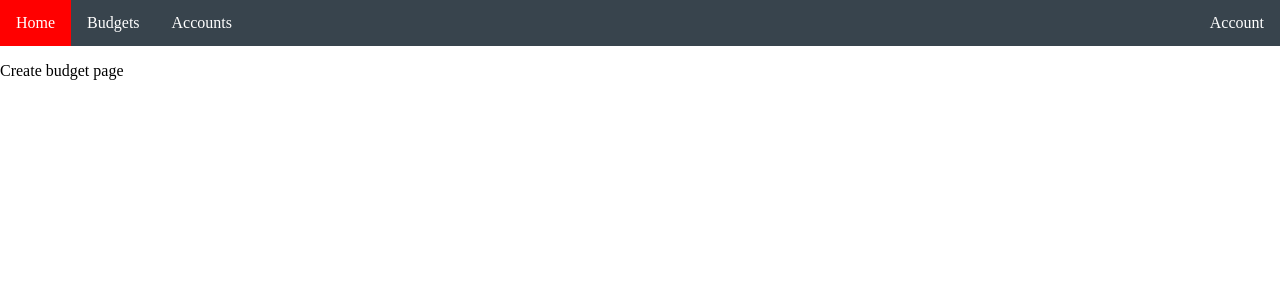
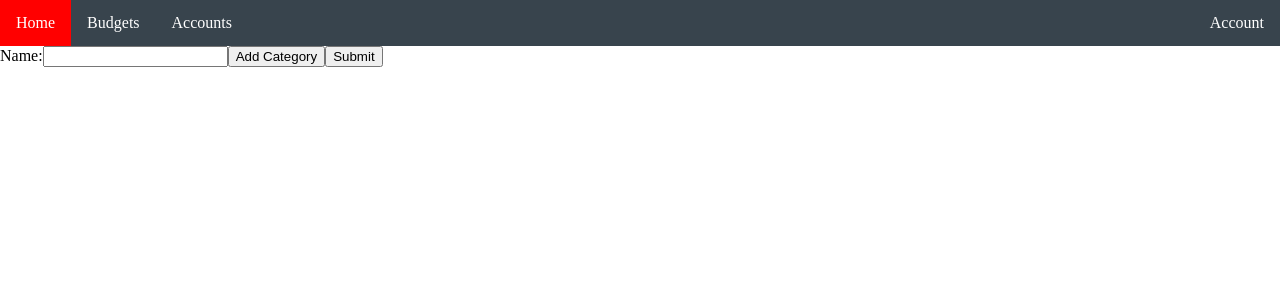
Before and after one commit to CallMeCCLemon/BudgetApp, a Next.js app in the folder web-app/: page /create-budget in a window 1280 px wide. Shown: the top 300 px of the page. Built offline with nearby package versions, Linux system fonts and the light colour scheme.

Commit message:
Insert create budget barebones table with scaling categories

```diff
--- /dev/null
+++ b/package.json
@@ -0,0 +1,5 @@
+{
+  "dependencies": {
+    "uuid": "^10.0.0"
+  }
+}
--- a/web-app/app/create-budget/page.tsx
+++ b/web-app/app/create-budget/page.tsx
@@ -1,10 +1,15 @@
 import "./page.css";
+import BudgetForm from "@/components/forms/create-budget-forms/budget-form";
+import {Budget} from "@/app/types/BudgetTypes";
+import {v4 as uuidv4} from 'uuid';
 
 export default function Page() {
+    let uuid = uuidv4();
+
     return (
         <div className="flex min-h-screen flex-col p-6">
             <div>
-                <p>Create budget page</p>
+                <BudgetForm name={""} budget={{Name:"", ID:uuid, Categories:[]}}></BudgetForm>
             </div>
         </div>
     );
--- /dev/null
+++ b/web-app/components/forms/create-budget-forms/budget-form.tsx
@@ -0,0 +1,87 @@
+"use client";
+
+import React, {useState} from "react";
+import {Budget, Category} from "@/app/types/BudgetTypes";
+import CategoryForm from "@/components/forms/create-budget-forms/category-form";
+// @ts-ignore
+import {v4 as uuidv4} from 'uuid';
+
+export interface BudgetProps {
+    name: string,
+    budget: Budget,
+}
+
+export default function BudgetForm(props: BudgetProps)  {
+    const [formData, setFormData] = useState({
+        name: props.name,
+        budget: props.budget || {
+            categories: [],
+            name: "",
+            ID: uuidv4(),
+        },
+    })
+
+    const handleChange = (event: { target: { name: any; value: any; }; }) => {
+        const { name, value } = event.target;
+        setFormData((prevState) => ({
+            ...prevState,
+            [name]:value,
+        }))
+    }
+
+    const addCategory = (e: { preventDefault: () => void; }) => {
+        setFormData((prevState) => ({
+            ...prevState,
+            budget:
+                {
+                    ...prevState.budget,
+                    Categories: [
+                        ...prevState.budget.Categories,
+                        {
+                            Total: 0,
+                            BudgetID: 0,
+                            Title: "Category Title",
+                            Allocated: 0,
+                            Spent: 0,
+                            ID: uuidv4(),}
+                    ]
+                }
+        }))
+        e.preventDefault();
+    }
+
+    const handleCategoryChange = (category: Category) => {
+        setFormData((prevState) => {
+            console.log(prevState.budget.Categories)
+            let categoryIndex = prevState.budget.Categories.findIndex(x => {
+                return x.ID === category.ID
+            });
+            return {
+            ...prevState,
+            budget:
+                {
+                    ...prevState.budget,
+                    Categories: [
+                        ...prevState.budget.Categories.slice(0,categoryIndex),
+                        category,
+                        ...prevState.budget.Categories.slice(categoryIndex + 1),
+                    ]
+                }
+        }})
+    }
+
+    return (
+        <form>
+            <label>
+                Name:
+                <input type="text" name="name" value={formData.name} onChange={handleChange}/>
+            </label>
+            <button onClick={addCategory}>Add Category</button>
+            {
+                formData.budget.Categories.map((category:Category) => (
+                <CategoryForm category={category} key={category.ID} onChange={handleCategoryChange}></CategoryForm>
+            ))}
+            <input type="submit" value="Submit" />
+        </form>
+    );
+}
--- /dev/null
+++ b/web-app/components/forms/create-budget-forms/category-form.tsx
@@ -0,0 +1,48 @@
+import React, {useEffect, useState} from "react";
+import {Category} from "@/app/types/BudgetTypes";
+
+export default function CategoryForm(props: { category: Category, onChange?: (category: Category) => void })  {
+    const [formData, setFormData] = useState({
+        Total: props.category.Total,
+        BudgetId: props.category.BudgetID,
+        Title: props.category.Title,
+        Allocated: props.category.Allocated,
+        Spent: props.category.Spent,
+        ID: props.category.ID,
+    })
+
+    useEffect(() => {
+        if (props?.onChange && formData as unknown as Category != props.category) {
+            props?.onChange(formData as unknown as Category);
+        }
+    })
+
+    const handleChange = (event: { target: { name: any; value: any; }, preventDefault: () => void }) => {
+        const { name, value } = event.target;
+        setFormData((prevState) => ({
+            ...prevState,
+            [name]:value,
+        }))
+        event.preventDefault();
+    }
+
+    return (<div>
+                <label>
+                    Category Name:
+                    <input type="text" name="Title" value={props.category.Title} onChange={handleChange} />
+                </label>
+                <label>
+                    Category Allocated:
+                    <input type="number" name="Allocated" value={props.category.Allocated} onChange={handleChange} />
+                </label>
+                <label>
+                    Category Spent:
+                    <input type="number" name="Spent" value={props.category.Spent} onChange={handleChange} />
+                </label>
+                <label>
+                    Category Total:
+                    <input type="number" name="Total" value={props.category.Total} onChange={handleChange} />
+                </label>
+            </div>
+    );
+}
```
Also changed, not shown: 2 other files (tests, documents, lock files or other folders).
